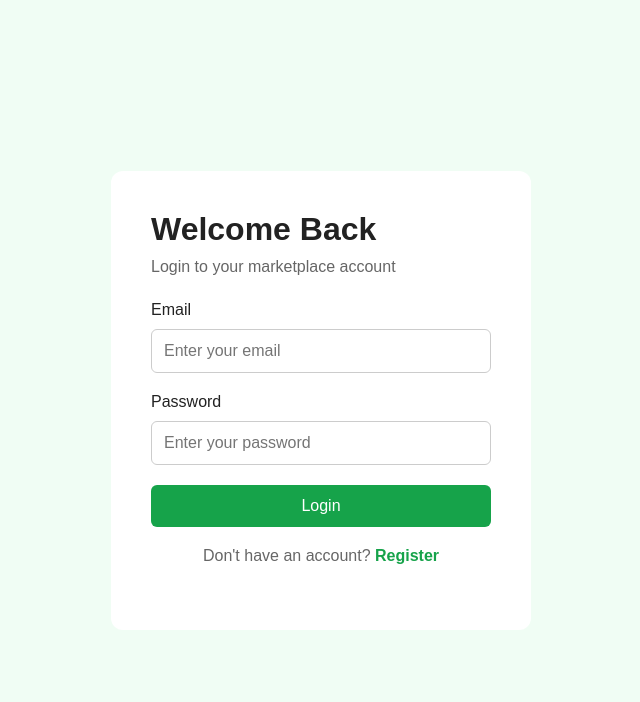
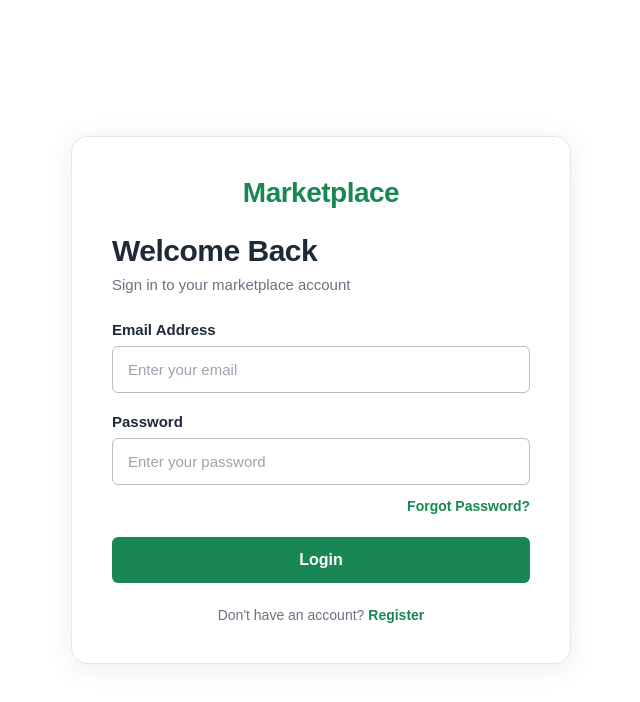
Before and after one commit to Ebidavs/multi-vendor-marketplace, a React app in the folder frontend/: page /login in a window 1280 px wide. Shown: the top 702 px of the page, without its empty margins (319-959 px from the left). Built offline with nearby package versions, Linux system fonts and the light colour scheme; the HTML template or start-up script is replaced by a standard one.

Commit message:
Update marketplace home page

```diff
--- a/frontend/src/components/Navbar.css
+++ b/frontend/src/components/Navbar.css
@@ -3,7 +3,7 @@
     align-items: center;
     justify-content: space-between;
     padding: 16px 40px;
-    background-color:purple;
+    background-color:green;
     border-bottom: 1px solid #e5e5e5;
 }
 
--- a/frontend/src/pages/Home.css
+++ b/frontend/src/pages/Home.css
@@ -10,7 +10,7 @@
     justify-content: space-between;
     min-height: 520px;
     padding: 70px 8%;
-    background: linear-gradient(135deg, black black);
+    background: rgb(148, 218, 148);
 }
 .hero-content {
     max-width: 620px;
@@ -27,8 +27,8 @@
 }
 .hero-content h1{
     margin: 0 0 20px;
-    font-size: 58px;
-    line-height: 1.05;
+    font-size: 52px;
+    line-height: 1.1;
     color:#17221c;
 }
 .hero-content h1 span {
@@ -39,7 +39,7 @@
 .hero-content p {
     max-width: 560px;
     margin-bottom: 30px;
-    color: #5f6b65;
+    color: #374151;
     font-size: 17px;
     line-height: 1.7;
 }
@@ -57,8 +57,19 @@
     cursor: pointer;
 }
 .primary-btn{
-    background-color: #17221c;
+    background-color: #198754;
     color: white;
+    padding: 14px 28px;
+    border: none;
+    border-radius: 8px;
+    font-size: 15px;
+    font-weight: 600;
+    cursor: pointer;
+    transition: background-color 0.2s ease, transform 0.2s ease;
+}
+.primary-btn:hover{
+    background-color: #146c43;
+    transform: translateY(-2px);
 }
 .secondary-btn {
     background: white;
@@ -160,3 +171,23 @@ color: #777;
         }
     }
 }
+.hero-image {
+    flex: 1;
+    display: flex;
+    justify-content: center;
+    align-items: center;
+}
+.hero-image img {
+    width: 100%;
+    max-width: 560px;
+    height: auto;
+}
+@media (max-width: 768px) {
+    .home-hero {
+        flex-direction: column;
+        text-align: center;
+    }
+    .hero-image img {
+        max-width: 380px;
+    }
+}
--- a/frontend/src/pages/Home.jsx
+++ b/frontend/src/pages/Home.jsx
@@ -1,6 +1,7 @@
 import Navbar from "../components/Navbar"
 
 import heroImage from "../assets/hero.png";
+import shoppingImage from "../assets/web-shopping.svg";
 import "./Home.css";
 
 
@@ -100,6 +101,9 @@ return (
                 <button className="primary-btn">Shop Now</button>
             </div>
         </div>
+        <div className="hero-image">
+            <img src={shoppingImage} alt="Online shopping"></img>
+        </div>
 
         </section>
     </div>
--- a/frontend/src/pages/forgot-password.jsx
+++ b/frontend/src/pages/forgot-password.jsx
@@ -6,7 +6,7 @@ function ForgotPassword() {
             <div className="forgot-card">
             <h1 >Forgot Password?</h1>
 
-            <p>Enter your email address and we'll send you a linkk to reset your password</p>
+            <p>Enter your email address and we'll send you a link to reset your password</p>
 
             <form>
 
--- a/frontend/src/pages/login.css
+++ b/frontend/src/pages/login.css
@@ -1,55 +1,117 @@
-.auth-page {
+.login-page {
     min-height: 100vh;
+    background-color: #ffffff;
     display: flex;
+    justify-content: center;
     align-items: center;
-    justify-content: center;
-    background-color: #f0fdf4;
+    padding: 40px 20px;
+    box-sizing: border-box;
 }
-.auth-card {
-    width: 100%;
-    max-width: 420px;
-    background-color: white;
+.login-card {
+    width:100%;
+    max-width: 500px;
+    background-color: #ffffff;
+    border: 1px solid #e5e7eb;
+    border-radius: 16px;
     padding: 40px;
-    border-radius: 12px;
-    box-shadow: 0 4px 15px, rgba (0, 0, 0, 0.08);
+    box-sizing: border-box;
+    box-shadow: 0 4px 28px rgba(0, 0, 0, 0.08);
+}
+.login-brand {
+    text-align: center;
+    margin-bottom: 25px;
 
 }
-.auth-card h1 {
-    margin-bottom: 10px;
+.login-brand h1 {
+    margin: 0;
+    color: #198754;
+    font-size: 28px;
+    font-weight: 700;
+    letter-spacing: -0.5px;
 }
-.auth-card > p {
-    color: #666;
-    margin-bottom: 25px;
+.login-card h2 {
+    margin: 0 0 8px;
+    color: #1f2937;
+    font-size: 30px;
+    font-weight: 700;
+    letter-spacing: -0.5px;
 }
-.auth-card form {
-    display: flex;
-    flex-direction: column;
-    gap: 10px;
+.login-subtitle {
+    margin: 0 0 28px;
+    color: #6b7280;
+    font-size: 15px;
 }
-.auth-card input {
-    padding:12px;
-    border: 1px solid #ccc;
+.login-field {
+    margin-bottom: 20px;
+}
+.login-field label {
+    display: block;
+    margin-bottom: 8px;
+    color: #1f2937;
+    font-size: 15px;
+    font-weight: 600;
+
+}
+.login-field input {
+    width: 100%;
+    padding:  14px 15px;
+    border: 1px solid #bdbdbd;
     border-radius: 6px;
-    margin-bottom: 10px;
+    background-color: #ffffff;
+    color: #1f2937;
+    font-size: 15px;
+    box-sizing: border-box;
+    outline: none;
+
+
 }
-.auth-card button {
-    padding: 12px;
+.login-field input:focus {
+    border-color: #198754;
+    box-shadow: 0 0 0 2px rgba(25, 135, 84, 0,12);
+}
+.login-field input::placeholder{
+    color: #9ca3af;
+}
+.forgot-link {
+    text-align: right;
+    margin-top: -8px;
+    margin-bottom: 22px;
+}
+.forgot-link a {
+    color: #198754;
+    text-decoration: none;
+    font-size: 14px;
+    font-weight: 600;
+}
+.forgot-link a:hover {
+    text-decoration: underline;
+}
+.login-button {
+    width: 100%;
+    padding: 14px;
     border: none;
     border-radius: 6px;
-    background-color: #16a34a;
-    color: white;
+    background-color: #198754;
+    color: #ffffff;
+    font-size: 16px;
+    font-weight: 600;
     cursor: pointer;
-    font-size: 16px;
+    transition: background-color 0.2s ease;
 }
-.auth-card button:hover {
-    background-color: #15803d;
-
+.login-button:hover {
+    background-color: #146c43;
 }
-.auth-footer {
-    margin-top: 20px;
+.register-text {
     text-align: center;
+    margin: 24px 0 0;
+    color: #6b7280;
+    font-size: 14px;
 }
-.auth-footer a {
-    color: #16a34a;
+.register-text a  {
+    color: #198754;
+    text-decoration: none;
     font-weight: 600;
 }
+.register-text a:hover{
+    text-decoration: underline;
+}
--- a/frontend/src/pages/login.jsx
+++ b/frontend/src/pages/login.jsx
@@ -1,25 +1,39 @@
 import "./login.css";
 
-function Login(){
+function Login (){
     return (
-        <div className="auth-page">
-            <div className="auth-card">
-                <h1>Welcome Back</h1>
-                <p>Login to your marketplace account</p>
+        <div className="login-page">
+            <div className="login-card">
 
-                <form>
-                <label>Email</label>
-                <input type="email" placeholder="Enter your email"></input>
-                <label>Password</label>
-                <input type="password" placeholder="Enter your password"></input>
-                <button type="submit">Login</button>
+        <div className="login-brand">
+            <h1>Marketplace</h1>
+        </div>
+        <h2>Welcome Back</h2>
+        <p className="login-subtitle">Sign in to your marketplace account</p>
 
-                     </form>
-                <p className="auth-footer">Don't have an account? <a href="/register">Register</a>  </p>
+        <form>
+            <div className="login-field">
+                <label htmlFor="email">Email Address</label>
+                <input type="email" id="email" placeholder="Enter your email" required></input>
+            </div>
+        <div className="login-field">
+            <label htmlFor="password">Password</label>
+            <input type="password" id="password" placeholder="Enter your password" required></input>
+
+        </div>
+        <div className="forgot-link">
+            <a href="/forgot-password">Forgot Password?</a>
+
+        </div>
+
+        <button type="submit" className="login-button">Login</button>
+        </form>
+        <p className="register-text">Don't have an account?{" "}
+            <a href="/register">Register</a>
+        </p>
 
             </div>
-
         </div>
-    )
+    );
 }
 export default Login;
--- a/frontend/src/pages/register.jsx
+++ b/frontend/src/pages/register.jsx
@@ -2,25 +2,44 @@ import "./register.css";
 
 function Register(){
     return (
-        <div className="auth-page">
-            <div className="auth-card">
-                <h1>Create Account</h1>
-                <p>Join our marketplace today</p>
+        <div className="register-page">
+            <div className="register-card">
+                <div className="register-brand">
+
+                <h1>Marketplace</h1>
+                </div>
+                <h2>Create Account</h2>
+                <p className="register-subtitle">Create your marketplace account</p>
 
                 <form>
+                    <div className="register-field">
                     <label>Full Name</label>
-                    <input type="text" placeholder="Enter your full name"></input>
+                    <input type="text" placeholder="Enter your full name" required></input>
+                    </div>
+
+                    <div className="register-field">
                     <label>Email</label>
-                    <input type="email" placeholder="Enter your email"></input>
+
+                    <input type="email" placeholder="Enter your email" required></input>
+                    </div>
+
+                    <div className="register-field">
                     <label>Password</label>
-                    <input type="password" placeholder="Create a password"></input>
+                    <input type="password" placeholder="Create a password" required></input>
+
+                    </div>
+
+                    <div className="register-field">
+
                     <label>Confirm password</label>
-                    <input type="password" placeholder="Confirm your password"></input>
+                    <input type="password" placeholder="Confirm your password" required></input>
 
-                    <button type="submit">Register</button>
+                        </div>
+
+                    <button type="submit" className="register-button">Create Account</button>
                 </form>
 
-                <p className="auth-footer">Already have an account? < a href="/login">Login</a></p>
+                <p className="login-text">Already have an account?{" "} < a href="/login">Login</a></p>
             </div>
         </div>
     );
```
Also changed, not shown: frontend/src/pages/forgot-password.css (+39 -22 lines), frontend/src/pages/register.css (+131 -0 lines), frontend/src/assets/web-shopping.svg (added).
